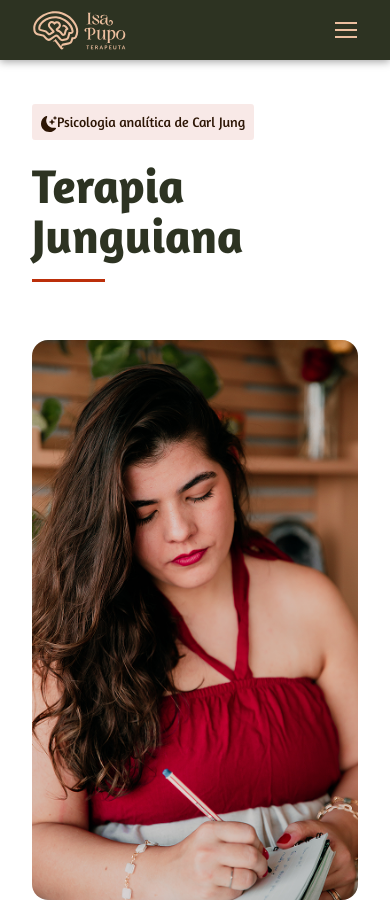
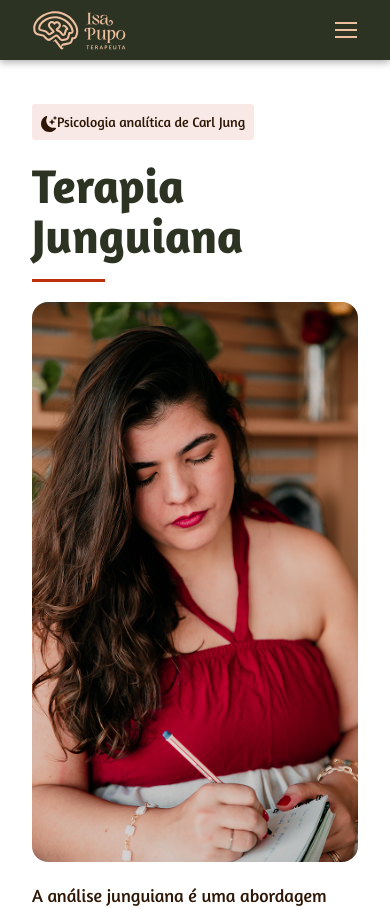
Before and after one commit to diegommcosta/isa-pupo-site, a Next.js app: page /terapia/jungiana in a window 390 px wide. Shown: the top 908 px of the page. Built offline with nearby package versions, Linux system fonts and the light colour scheme.

Commit message:
fix(terapia): ajusta margem top da img no mobile para 20px (= mt-5)
gap-y-8→gap-y-5 e mb-[26px]→mb-0 md:mb-[26px] no divider:
espaço linha→img fica 20px no mobile, desktop inalterado.

Co-Authored-By: Claude Sonnet 4.6 <noreply@anthropic.com>

```diff
--- a/components/therapy/TherapyPage.tsx
+++ b/components/therapy/TherapyPage.tsx
@@ -23,7 +23,7 @@ export default function TherapyPage({ data }: Props) {
       {/* Hero branco */}
       <section data-animate className="bg-white pt-11 pb-16 md:py-20">
         <div className="max-w-site mx-auto px-8 lg:px-[200px]">
-          <div className="max-w-content mx-auto grid grid-cols-1 md:grid-cols-[1fr_422px] gap-x-14 gap-y-8 md:gap-y-0 items-start">
+          <div className="max-w-content mx-auto grid grid-cols-1 md:grid-cols-[1fr_422px] gap-x-14 gap-y-5 md:gap-y-0 items-start">
             <div>
               <Tag icon={data.tagIcon} iconColor="var(--verde-claro)">
                 {data.tagText}
@@ -31,7 +31,7 @@ export default function TherapyPage({ data }: Props) {
               <h1 className="mt-5 font-sans font-bold text-[48px] leading-[1.05] text-verde-escuro">
                 {data.title}
               </h1>
-              <span className="block w-[73px] h-[3px] bg-laranja mt-[18px] mb-[26px]" />
+              <span className="block w-[73px] h-[3px] bg-laranja mt-[18px] mb-0 md:mb-[26px]" />
             </div>
             <div className={cn("relative w-full rounded-[16px] overflow-hidden h-[560px] md:row-span-2", data.imageWrapperClassName)}>
               <Image
```
